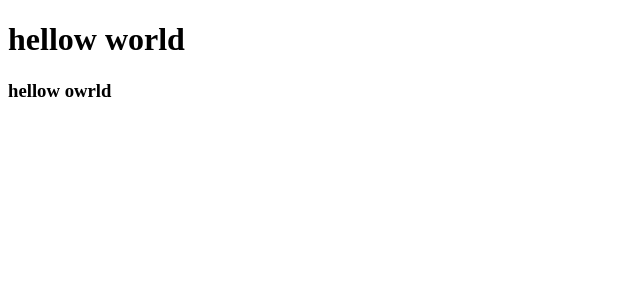
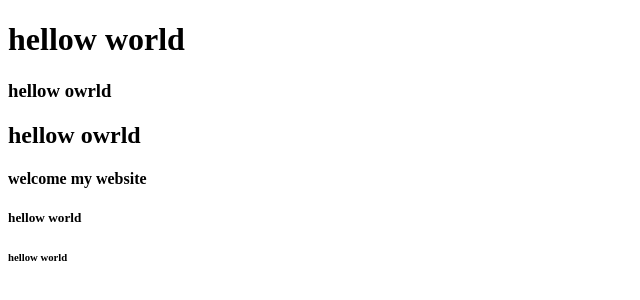
Before and after one commit to muhammadbilal127/saylaniIT, a plain HTML site: page index.html in a window 1280 px wide. Shown: the whole page, without its empty margins (0-640 px from the left). Drawn offline with Linux system fonts and the light colour scheme.

Commit message:
Update index.html
my first website

```diff
--- a/index.html
+++ b/index.html
@@ -8,6 +8,10 @@
 <body>
     <h1>hellow world</h1>
     <h3>hellow owrld</h3>
+    <h2>hellow owrld</h2>
+    <h4>welcome my website</h4>
+    <h5>hellow world </h5>
+    <h6>hellow world</h6>
 
 
 </body>
```
